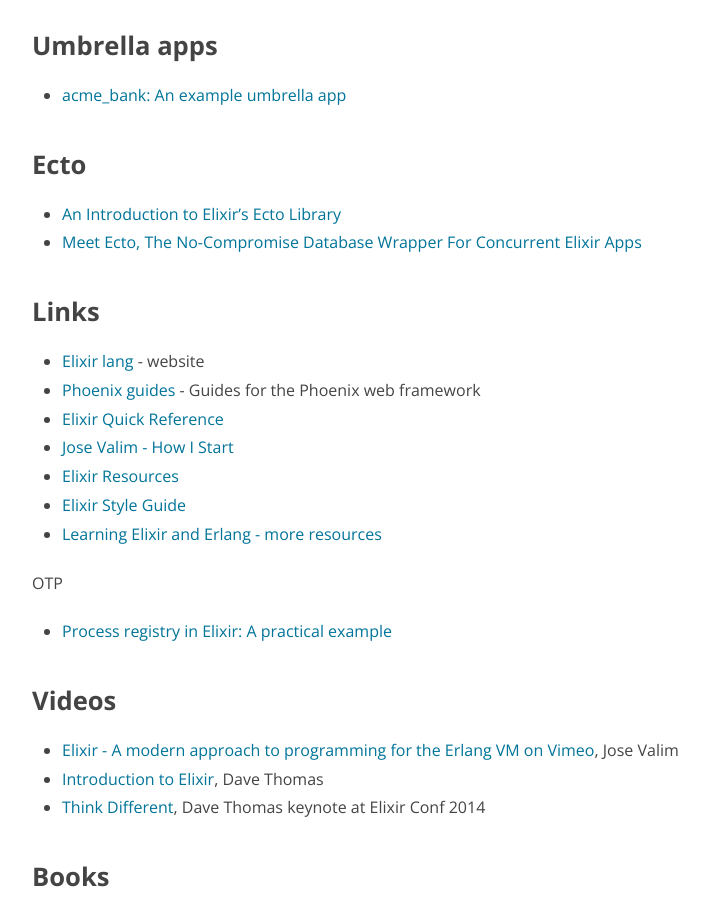
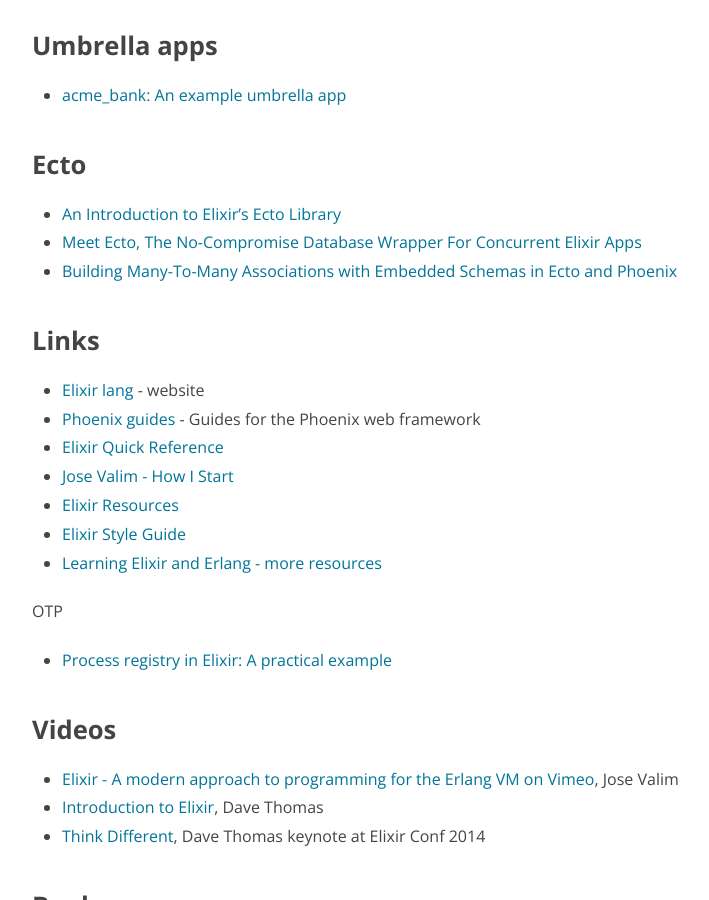
Before and after one commit to nithinbekal/nithinbekal.github.io, a Jekyll site: the page built from notes/elixir.md, in a window 1280 px wide and 900 px high, scrolled down 7411 px. Shown: the whole window, without its empty margins (258-967 px from the left). Built offline with Jekyll 4.4.1, drawn with Linux system fonts in a browser that asks for light colours.

Commit message:
Ecto bookmark

```diff
--- a/notes/elixir.md
+++ b/notes/elixir.md
@@ -360,6 +360,7 @@
 
 - [An Introduction to Elixir’s Ecto Library](https://www.sitepoint.com/introduction-to-elixirs-ecto-library/)
 - [Meet Ecto, The No-Compromise Database Wrapper For Concurrent Elixir Apps](https://www.toptal.com/elixir/meet-ecto-database-wrapper-for-elixir)
+- [Building Many-To-Many Associations with Embedded Schemas in Ecto and Phoenix](https://medium.com/@abitdodgy/building-many-to-many-associations-with-embedded-schemas-in-ecto-and-phoenix-e420abc4c6ea#.xn6kmyrw9)
 
 # Links
 
```
